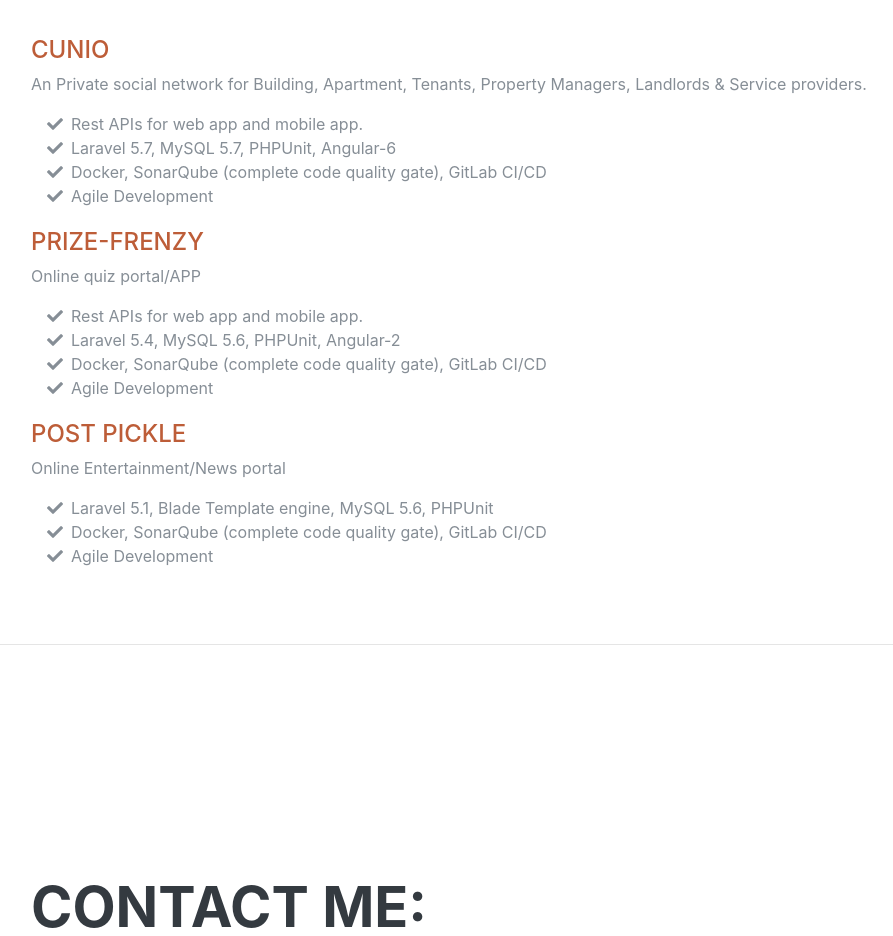
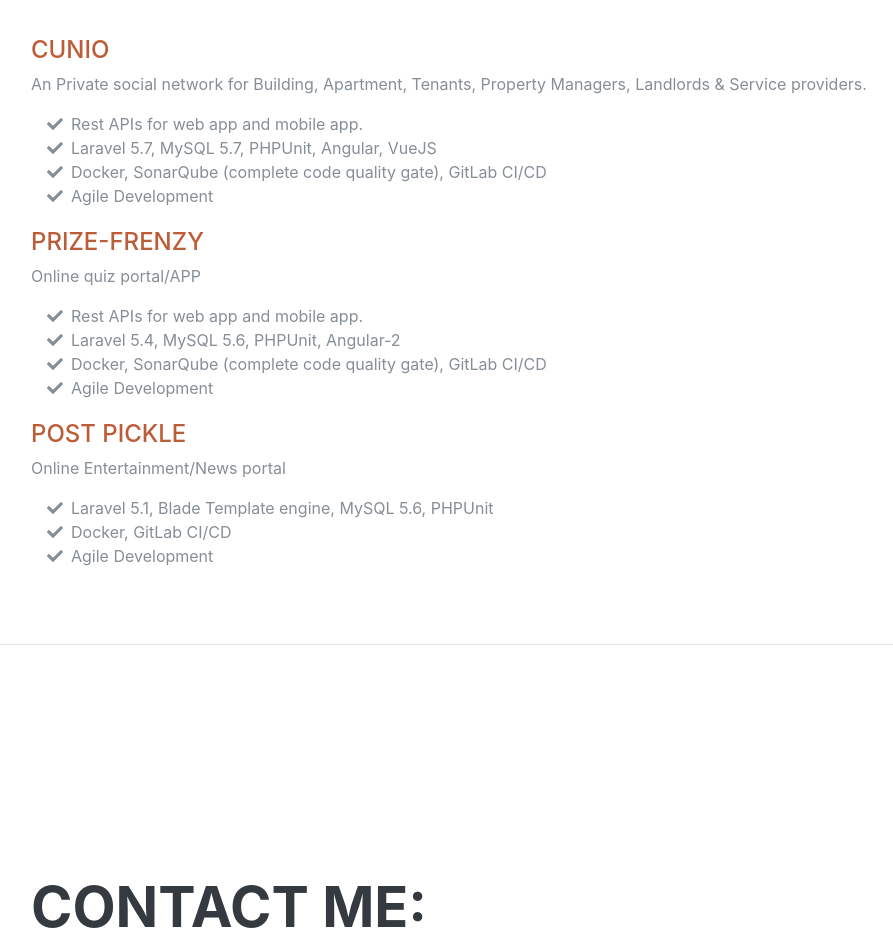
Before and after one commit to NishantSoni/myprofile, a plain HTML site: page index.html in a window 1280 px wide. Shown: the part 3360-4296 px from the top of the page, without its empty margins (289-1182 px from the left). Drawn offline with Linux system fonts and the light colour scheme; a web font is replaced by a local one.

Commit message:
Update index.html

```diff
--- a/index.html
+++ b/index.html
@@ -254,7 +254,7 @@
             Rest APIs for web app and mobile app.</li>
           <li>
             <i class="fa-li fa fa-check"></i>
-            Laravel 5.7, MySQL 5.7, PHPUnit, Angular-6</li>
+            Laravel 5.7, MySQL 5.7, PHPUnit, Angular, VueJS</li>
           <li>
             <i class="fa-li fa fa-check"></i>
             Docker, SonarQube (complete code quality gate), GitLab CI/CD</li>
@@ -292,7 +292,7 @@
             Laravel 5.1, Blade Template engine, MySQL 5.6, PHPUnit</li>
           <li>
             <i class="fa-li fa fa-check"></i>
-            Docker, SonarQube (complete code quality gate), GitLab CI/CD</li>
+            Docker, GitLab CI/CD</li>
           <li>
             <i class="fa-li fa fa-check"></i>
             Agile Development</li>
```
